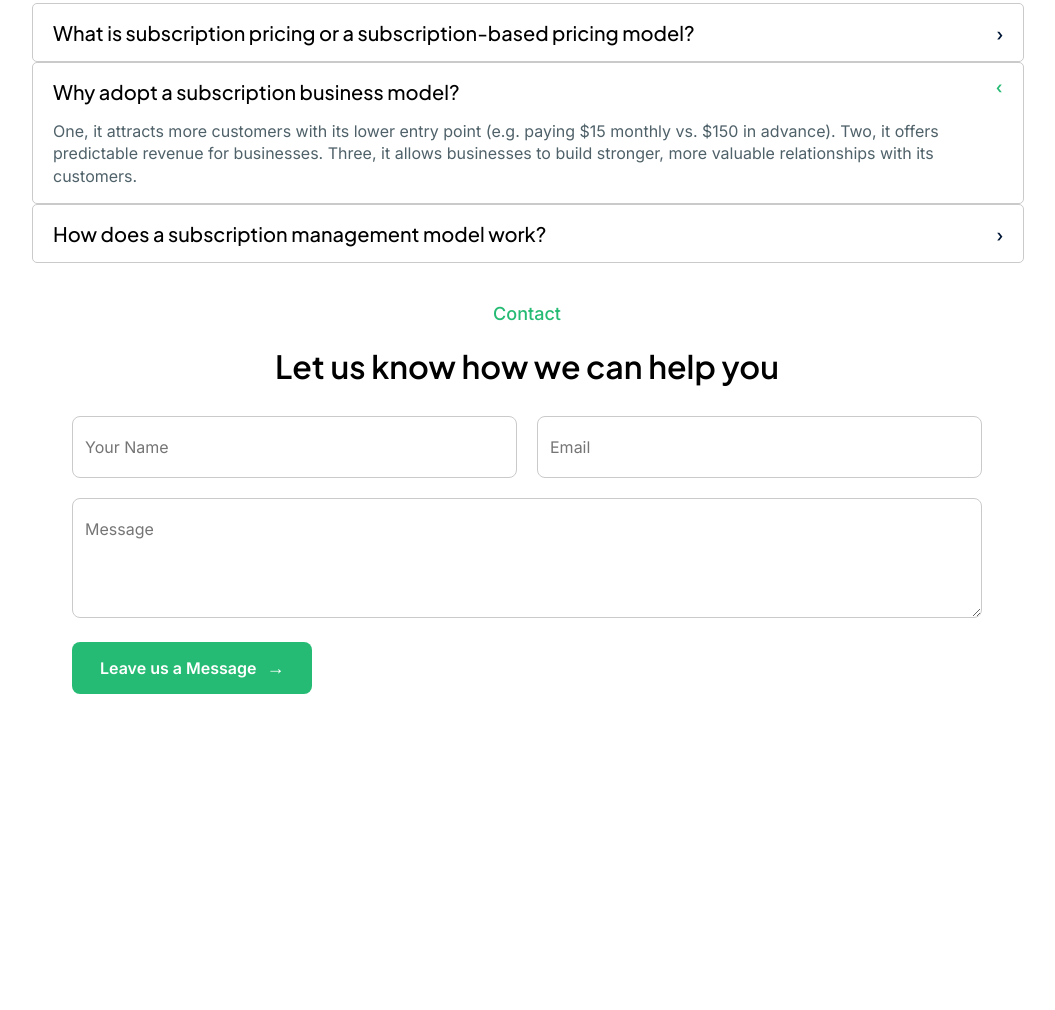
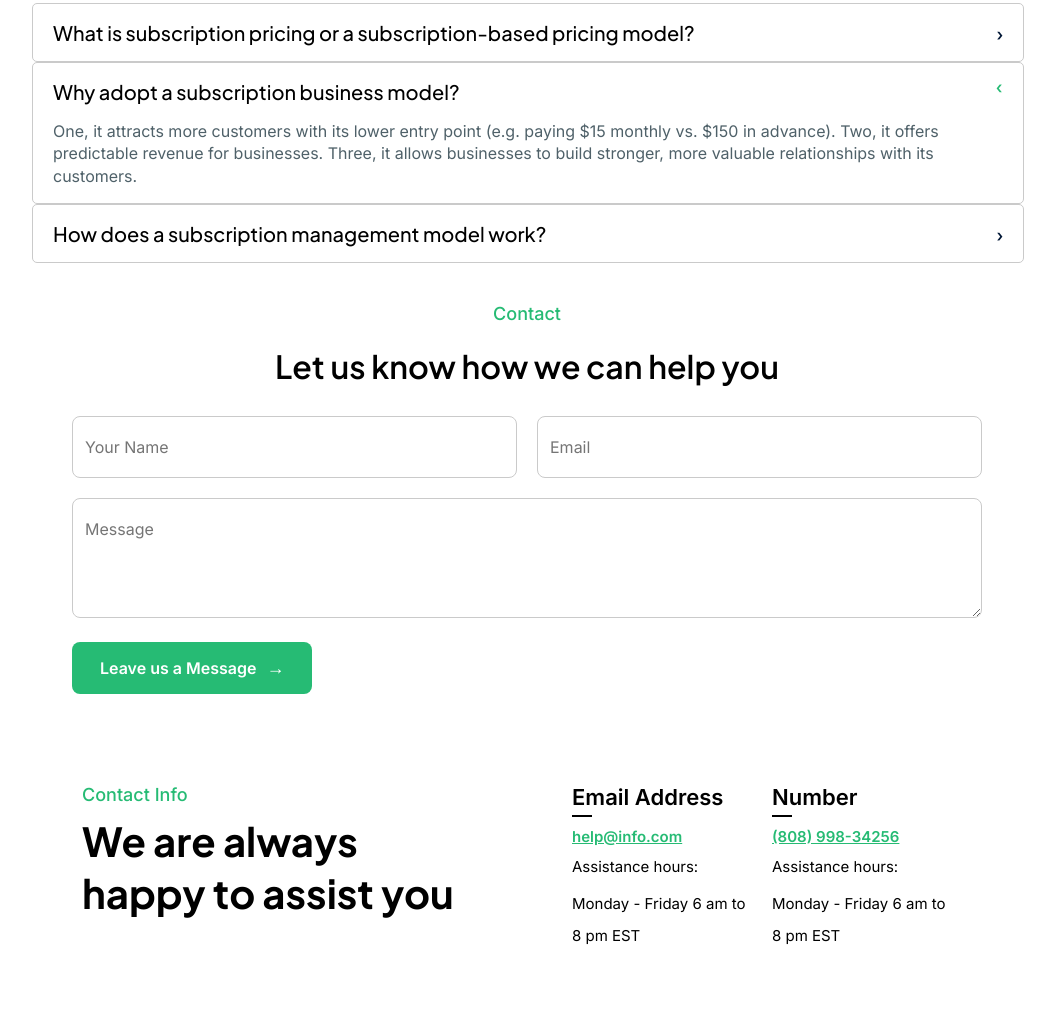
Before and after one commit to MehmetUmre/Up-Consultancy-Project, a plain HTML site: page services.html in a window 1280 px wide. Shown: the part 2592-3602 px from the top of the page, without its empty margins (113-1168 px from the left). Before the commit the page ends 3366 px from the top, so only its background shows below. Drawn offline with Linux system fonts and the light colour scheme; a web font is replaced by a local one.

Commit message:
[UP-33] - Implement the Contact Info Section

```diff
--- a/services.css
+++ b/services.css
@@ -470,3 +470,120 @@ textarea {
     font-size: 18px;
 
 }
+
+/*--------------------------------*/
+
+.wrapper {
+    display: flex;
+    justify-content: space-around;
+    align-items: flex-start;
+    padding: 50px;
+    margin: 0;
+    max-width: 1070px;
+}
+.info-block {
+    flex: 1;
+}
+.info-block h2 {
+    margin-bottom: 10px;
+    margin-top: 0;
+    color: #26BB74;
+    font-family: 'Inter';
+    font-size: 18px;
+    font-style: normal;
+    font-weight: 500;
+    line-height: normal;
+}
+.info-block h1 {
+    margin-top: 0;
+    margin-bottom: 0;
+    line-height: 1.2;
+    color: #000;
+    font-family: "Plus Jakarta Sans";
+    font-size: 40px;
+    font-style: normal;
+    font-weight: 700;
+    line-height: 130%;
+}
+.email-section, .phone-section {
+    flex: 1;
+    max-width: 200px;
+    text-align: left;
+}
+.email-section h3, .phone-section h3 {
+    margin-bottom: 5px;
+    margin-top: 0;
+    color: #000;
+    font-family: 'Inter';
+    font-size: 22px;
+    font-style: normal;
+    font-weight: 600;
+    line-height: normal;
+}
+.email-section h3::after, .phone-section h3::after {
+    content: "";
+    display: block;
+    width: 20px;
+    border-bottom: 2px solid #000;
+    margin-top: 5px;
+    margin-bottom: 10px;
+}
+.email-section p, .phone-section p {
+    margin-bottom: 5px;
+    margin-top: 0;
+    color: #000;
+    font-family: 'Inter';
+    font-size: 15px;
+    font-style: normal;
+    font-weight: 400;
+    line-height: 32px;
+}
+#emailAddress {
+    color: #26BB74;
+    text-decoration: underline;
+    cursor: pointer;
+    font-family: 'Inter';
+    font-size: 15px;
+    font-style: normal;
+    font-weight: 600;
+    line-height: normal;
+}
+#phoneNumber {
+    color: #26BB74;
+    text-decoration: underline;
+    cursor: pointer;
+    font-family: 'Inter';
+    font-size: 15px;
+    font-style: normal;
+    font-weight: 600;
+    line-height: normal;
+}
+@media screen and (max-width: 768px) {
+    .wrapper {
+        flex-direction: column;
+        align-items: center;
+        padding: 0px;
+    }
+    .info-block, .email-section, .phone-section {
+        max-width: 100%;
+        text-align: center;
+    }
+    .email-section, .phone-section{
+        margin-top: 20px;
+    }
+    .info-block h1 {
+        font-size: 28px;
+    }
+    .email-section h3::after, .phone-section h3::after {
+        margin: 5px auto 10px;
+    }
+}
+
+@media screen and (max-width: 480px) {
+    .wrapper {
+        padding: 20px;
+    }
+    .info-block h1 {
+        font-size: 24px;
+    }
+}
--- a/services.html
+++ b/services.html
@@ -33,6 +33,25 @@
                 <div id="faq-container"></div>
         <!----------------------------------->
         <div class="contact-container" id="app"></div>
+        <!----------------------------------->
+        <div class="wrapper">
+            <div class="info-block">
+                <h2 id="contactInfoTitle"></h2>
+                <h1 id="contactInfoHeadline"></h1>
+            </div>
+            <div class="email-section">
+                <h3 id="emailTitle"></h3>
+                <p id="emailAddress"></p>
+                <p id="emailAssistanceHoursTitle"></p>
+                <p id="emailAssistanceHours"></p>
+            </div>
+            <div class="phone-section">
+                <h3 id="numberTitle"></h3>
+                <p id="phoneNumber"></p>
+                <p id="numberAssistanceHoursTitle"></p>
+                <p id="numberAssistanceHours"></p>
+            </div>
+        </div>
     </Services>
     <Pricing></Pricing>
     <Blog></Blog>
--- a/services.js
+++ b/services.js
@@ -202,3 +202,36 @@ function renderForm() {
 }
 
 renderForm();
+
+/*--------------------------------*/
+const contactInfo = {
+    contactInfoTitle: "Contact Info",
+    contactInfoHeadline: "We are always<br>happy to assist you",
+    emailTitle: "Email Address",
+    emailAddress: "help@info.com",
+    assistanceHoursTitle: "Assistance hours:",
+    assistanceHours: "Monday - Friday 6 am to<br>8 pm EST",
+    numberTitle: "Number",
+    phoneNumber: "(808) 998-34256"
+};
+
+document.getElementById('contactInfoTitle').innerHTML = contactInfo.contactInfoTitle;
+document.getElementById('contactInfoHeadline').innerHTML = contactInfo.contactInfoHeadline;
+document.getElementById('emailTitle').innerHTML = contactInfo.emailTitle;
+document.getElementById('emailAddress').innerHTML = contactInfo.emailAddress;
+document.getElementById('emailAssistanceHoursTitle').innerHTML = contactInfo.assistanceHoursTitle;
+document.getElementById('emailAssistanceHours').innerHTML = contactInfo.assistanceHours;
+document.getElementById('numberTitle').innerHTML = contactInfo.numberTitle;
+document.getElementById('phoneNumber').innerHTML = contactInfo.phoneNumber;
+document.getElementById('numberAssistanceHoursTitle').innerHTML = contactInfo.assistanceHoursTitle;
+document.getElementById('numberAssistanceHours').innerHTML = contactInfo.assistanceHours;
+
+
+document.getElementById('emailAddress').addEventListener('click', function() {
+    window.location.href = 'mailto:' + contactInfo.emailAddress;
+});
+
+
+document.getElementById('phoneNumber').addEventListener('click', function() {
+    window.location.href = 'tel:' + contactInfo.phoneNumber.replace(/[()-\s]/g, '');
+});
```
